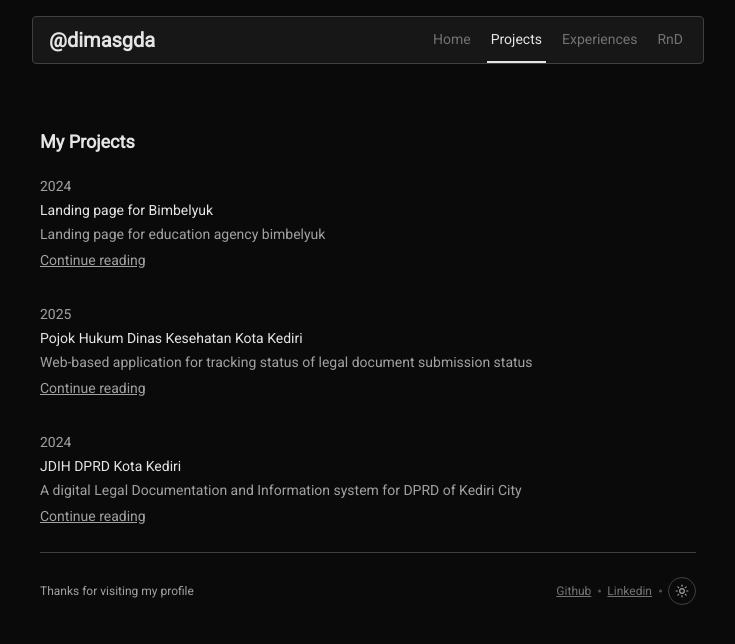
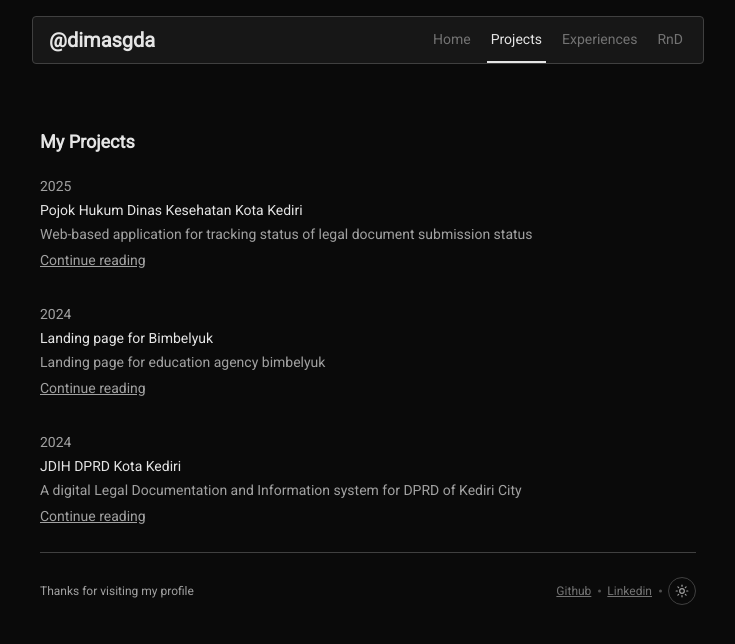
Before and after one commit to dimasgda/dimasgda.github.io, an Astro site: page /projects in a window 1280 px wide. Shown: the whole page, without its empty margins (272-1007 px from the left). Built offline with nearby package versions, Linux system fonts and the light colour scheme; Astro itself is replaced by a stand-in of ours.

Commit message:
refactor: sort projects by year in project listing

```diff
--- a/src/pages/projects/index.astro
+++ b/src/pages/projects/index.astro
@@ -4,9 +4,12 @@ import { getCollection } from "astro:content";
 import type { CollectionEntry } from "astro:content";
 import ProjectList from "../../components/ProjectList.astro";
 
-const allProjects: CollectionEntry<"projects">[] =
-  await getCollection("projects");
-console.log(allProjects);
+const allProjects: CollectionEntry<"projects">[] = (
+  await getCollection("projects")
+).sort(
+  (a: CollectionEntry<"projects">, b: CollectionEntry<"projects">) =>
+    b.data.year.valueOf() - a.data.year.valueOf()
+);
 ---
 
 <Layout title="Projects" description="My Freelance Projects">
```
